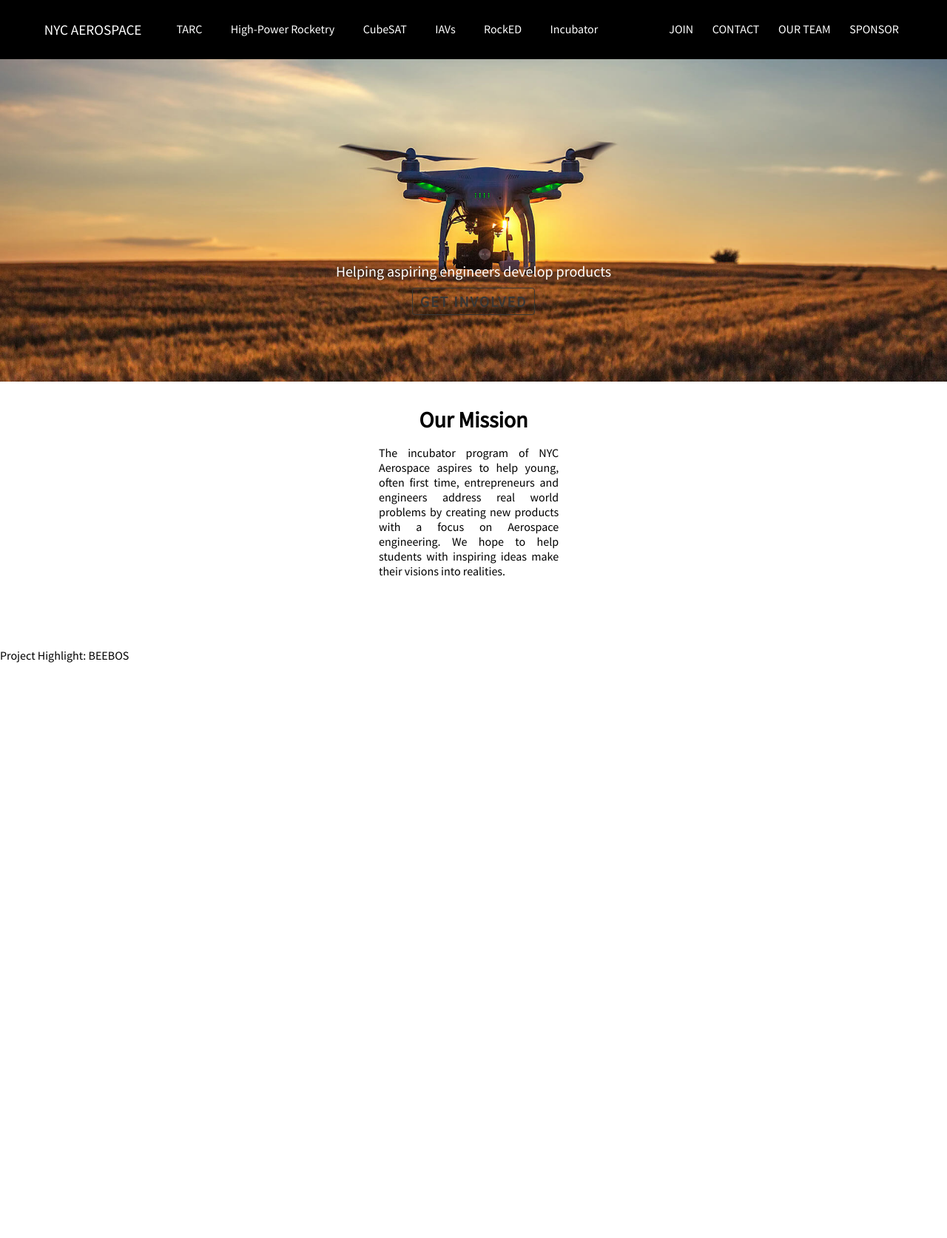
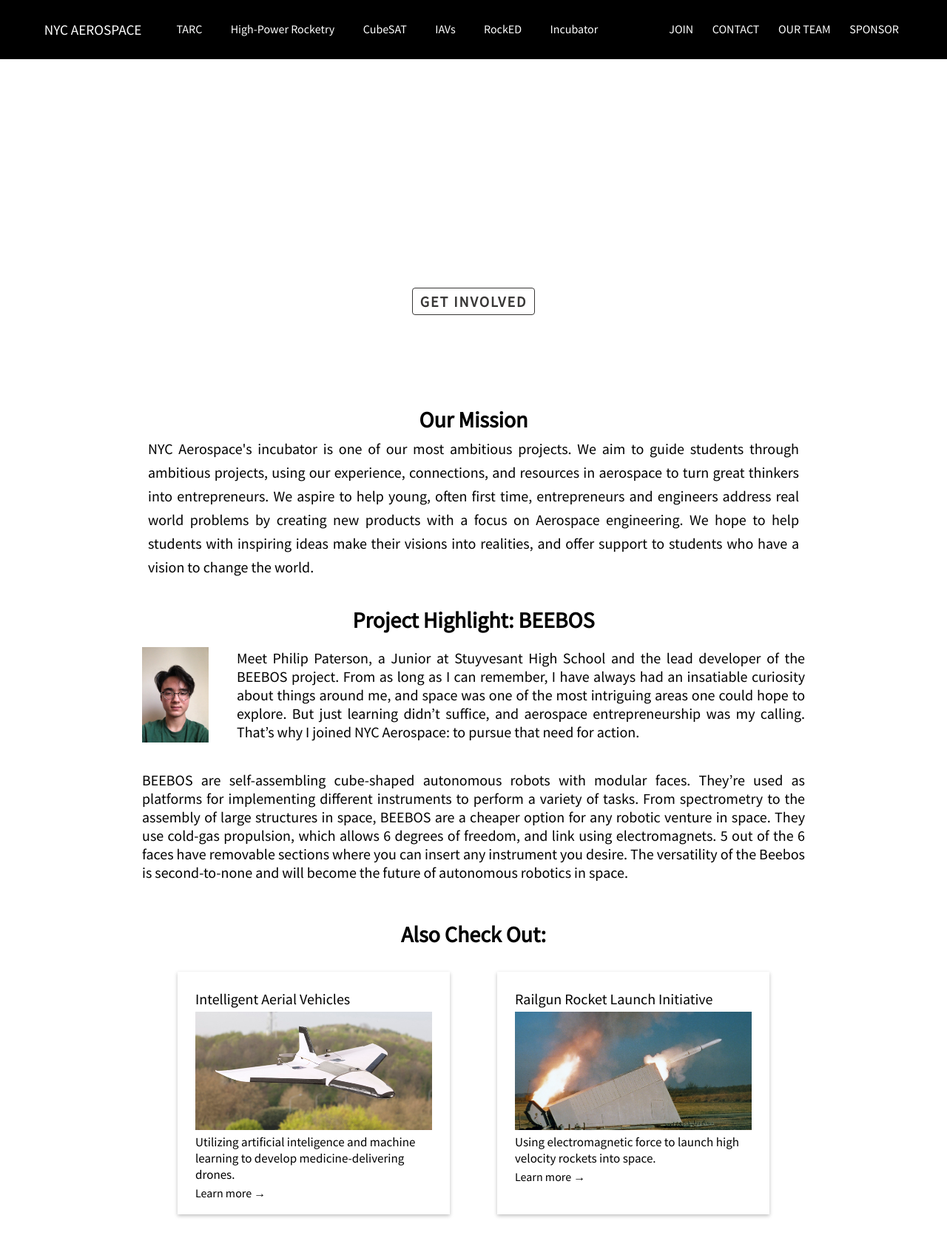
Before and after one commit to leonmaksin/NYC_Aerospace, a Flask app: page /incubator in a window 1280 px wide. Shown: the whole page at 74% size. Before the commit the page ends 896 px from the top, so only its background shows below. Run offline with Flask 2, Linux system fonts and the light colour scheme.

Commit message:
Created incubator

```diff
--- a/application.py
+++ b/application.py
@@ -144,7 +144,7 @@ def tarc():
 @app.route("/incubator")
 def electronics():
     """Return electronics info page"""
-    return render_template("ev.html")
+    return render_template("incubator.html")
 
 @app.route("/rocked")
 def rocked():
--- a/static/styles.css
+++ b/static/styles.css
@@ -102,6 +102,9 @@ body {
 .full-width {
     width: 100vw;
 }
+.fullish-width {
+    width: 70vw;
+}
 #header {
     height: 10vh;
     width: 100vw;
@@ -113,9 +116,15 @@ body {
     color: white;
     z-index: 1000;
 }
+
 .city-img {
   width: 60vw;
 }
+
+.philip-img {
+  width: 7vw;
+}
+
 #body-root {
     margin-top: 7vh;
     max-width: 100vw;
@@ -227,6 +236,12 @@ body {
    background-repeat: no-repeat;
    background-position: 50% 15%;
    background-size: cover;
+}
+#incubator-splash {
+    /* background-image: url('/static/drone.jpg'); */
+    background-repeat: no-repeat;
+    background-position: 50% 15%;
+    background-size: cover;
 }
 
 .splash-info-holder {
@@ -515,6 +530,11 @@ textarea:focus {
   margin-top: 60px;
   text-align: center;
 }
+#example-paragraph{
+  margin-right:15vw;
+  text-align:justify;
+  font-size:20px;"
+}
 .mission-p {
   text-align: justify;
   width: 95%;
--- a/templates/ev.html
+++ /dev/null
@@ -1,29 +0,0 @@
-{% extends "layout.html" %}
-{% block title %}Rocketry{% endblock %}
-{% block meta %}
-<meta name="description" content="NYC Aerospace is a non-profit organization based in New York that designs and builds high power rockets">
-{% endblock %}
-{% block main %}
-<div id="ev-splash" class="splash-screen column-end-flex" style="display: -webkit-flex; display: -ms-flexbox; display: flex;">
-    <div class="splash-info-holder full-width column-end-flex">
-        <div class="splash-header full-width center-row-flex" style="color: ##e8e8e8"><h1>Helping aspiring engineers develop products</h1></div>
-        <div class="center-row-flex full-width">
-            <a href="/join" style="text-decoration: none;"><div class="dark splash-button">Get involved</div></a>
-        </div>
-    </div>
-</div>
-<!--<div id="projects-holder" class="full-width center-row-flex">-->
-<div class="info-holder center-row-flex">
-  <div class="mission-holder column-start-flex">
-    <div class="mission-title center-row-flex"><h1>Our Mission</h1></div>
-    <div class="mission-content-holder start-row-flex">
-        <p class="mission-content mission-p">The incubator program of NYC Aerospace aspires to help young, often first time, entrepreneurs and engineers address real world problems by creating new products with a focus on Aerospace engineering. We hope to help students with inspiring ideas make their visions into realities.</p>
-    </div>
-  </div>
-</div>
-<div class="feature">
-  <h1>Project Highlight: BEEBOS</h1>
-  <p></p>
-</div>
-<!--</div>-->
-{% endblock %}
--- /dev/null
+++ b/templates/incubator.html
@@ -0,0 +1,50 @@
+{% extends "layout.html" %}
+{% block title %}Aerospace Incubator{% endblock %}
+{% block meta %}
+<meta name="description" content="NYC Aerospace is a non-profit organization based in New York that designs and builds high power rockets">
+{% endblock %}
+{% block main %}
+<div id="incubator-splash" class="splash-screen column-end-flex" style="display: -webkit-flex; display: -ms-flexbox; display: flex;">
+    <div class="splash-info-holder full-width column-end-flex">
+        <div class="splash-header full-width center-row-flex" style="color: ##e8e8e8"><h1>Helping aspiring engineers develop products</h1></div>
+        <div class="center-row-flex full-width">
+            <a href="/join" style="text-decoration: none;"><div class="dark splash-button">Get involved</div></a>
+        </div>
+    </div>
+</div>
+<!--<div id="projects-holder" class="full-width center-row-flex">-->
+<div id="home-content" class="full-width column-start-flex">
+    <div id="content-title-main" class="full-width center-row-flex"><h1>Our Mission</h1></div>
+    <p id="about-us" class="project-description" style="font-size:20px; text-align: justify;">NYC Aerospace's incubator is one of our most ambitious projects. We aim to guide students through ambitious projects, using our experience, connections, and resources in aerospace to turn great thinkers into entrepreneurs. We aspire to help young, often first time, entrepreneurs and engineers address real world problems by creating new products with a focus on Aerospace engineering. We hope to help students with inspiring ideas make their visions into realities, and offer support to students who have a vision to change the world.</p>
+
+    <div id="content-title-main" class="full-width center-row-flex"
+      <h1>Project Highlight: BEEBOS</h1>
+    </div>
+    <div class="full-width center-row-flex">
+      <img src="static/philip_paterson.jpg" class="philip-img" style="margin-left:15vw; margin-right:3vw;">
+      <p id="example-paragraph">Meet Philip Paterson, a Junior at Stuyvesant High School and the lead developer of the BEEBOS project. From as long as I can remember, I have always had an insatiable curiosity about things around me, and space was one of the most intriguing areas one could hope to explore. But just learning didn’t suffice, and aerospace entrepreneurship was my calling. That’s why I joined NYC Aerospace: to pursue that need for action.</p>
+    </div>
+    <p class="center-row-flex" id="example-paragraph" style="margin-left:15vw;">BEEBOS are self-assembling cube-shaped autonomous robots with modular faces. They’re used as platforms for implementing different instruments to perform a variety of tasks. From spectrometry to the assembly of large structures in space, BEEBOS are a cheaper option for any robotic venture in space. They use cold-gas propulsion, which allows 6 degrees of freedom, and link using electromagnets. 5 out of the 6 faces have removable sections where you can insert any instrument you desire. The versatility of the Beebos is second-to-none and will become the future of autonomous robotics in space.</p>
+
+
+    <div id="content-title-main" class="full-width center-row-flex">Also Check Out:</div>
+    <div id="projects-holder" class="full-width center-row-flex">
+        <div class="project column-start-flex">
+            <a href="/iav" style="display: block; text-decoration: none; text-color: black;">
+                <div class="project-title">Intelligent Aerial Vehicles</div>
+                <img class="project-img" src="/static/plane.jpg">
+                <div class="project-description">Utilizing artificial inteligence and machine learning to develop medicine-delivering drones.</div>
+                <p class="project-link">Learn more &#8594;</p>
+            </a>
+        </div>
+        <div class="project column-start-flex">
+            <a href="/summer-program" style="display: block; text-decoration: none; text-color: black;">
+                <div class="project-title">Railgun Rocket Launch Initiative</div>
+                <img class="project-img" src="/static/railgun.jpg">
+                <div class="project-description">Using electromagnetic force to launch high velocity rockets into space.</div>
+                <p class="project-link">Learn more &#8594;</p>
+            </a>
+        </div>
+      </div>
+</div>
+{% endblock %}
```
Also changed, not shown: templates/iav.html (+12 -0 lines), static/philip_paterson.jpg (added), static/railgun.jpg (added), 2 other files.
